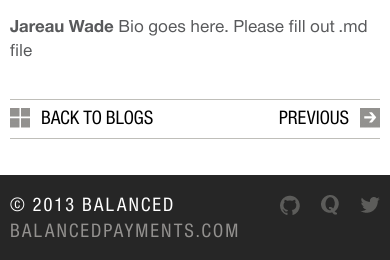
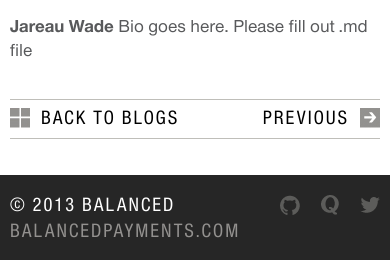
Before and after one commit to balanced/balanced.github.com, a Jekyll site: the page built from _posts/2012-11-15-what-is-balanced-payments.md, in a window 390 px wide. Shown: the part 1573-1833 px from the top of the page. Built offline with Jekyll 4.4.1, drawn with Linux system fonts in a browser that asks for light colours; nearby versions of some CDN libraries; Markdown is read by kramdown in place of the engine named in the settings; comment, search, counter and statistics services are not loaded.

Commit message:
Viewport Meta for responsive + limit content images to container width

```diff
--- a/_layouts/default.html
+++ b/_layouts/default.html
@@ -7,12 +7,12 @@
     <meta http-equiv="X-UA-Compatible" content="IE=edge,chrome=1">
 
     {% if page.title %}
-
-<title>{{ page.title }} &raquo; {{ site.title }}</title>
+    <title>{{ page.title }} &raquo; {{ site.title }}</title>
     {% else %}
     <title>{{ site.title }}</title>
     {% endif %}
     <meta name="description" content="{{ page.description }}">
+    <meta name="viewport" content="width=device-width">
     <link rel="stylesheet" href="/less/style.css">
     <script src="/libs/modernizr/modernizr-2.6.2-respond-1.1.0.min.js"></script>
     <link rel="alternate" type="application/rss+xml" title="{{ site.name }}" href="{{ site.url }}/feed.xml">
--- a/less/style.css
+++ b/less/style.css
@@ -858,6 +858,11 @@
 #article-body h2:first-child {
   margin-top: 0;
 }
+#article-body img {
+  max-width: 100%;
+  height: auto;
+  display: block;
+}
 #author-bio {
   margin: 36px 0;
   border-top: 1px solid #bfbeb9;
@@ -924,6 +929,7 @@
   height: 20px;
   display: inline-block;
   color: #000;
+  letter-spacing: .1em;
 }
 #article-nav a #article-nav-next-name {
   display: none;
--- a/less/style.less
+++ b/less/style.less
@@ -536,6 +536,11 @@
 #article-body h2:first-child{
 	margin-top: 0;
 }
+#article-body img {
+	max-width: 100%;
+	height: auto;
+	display: block;
+}
 
 #author-bio {
 	margin: 36px 0;
@@ -583,6 +588,7 @@
 			height: 20px;
 			display: inline-block;
 			color: #000;
+			letter-spacing: .1em;
 		}
 		#article-nav-next-name {display: none;}
 	}
```
